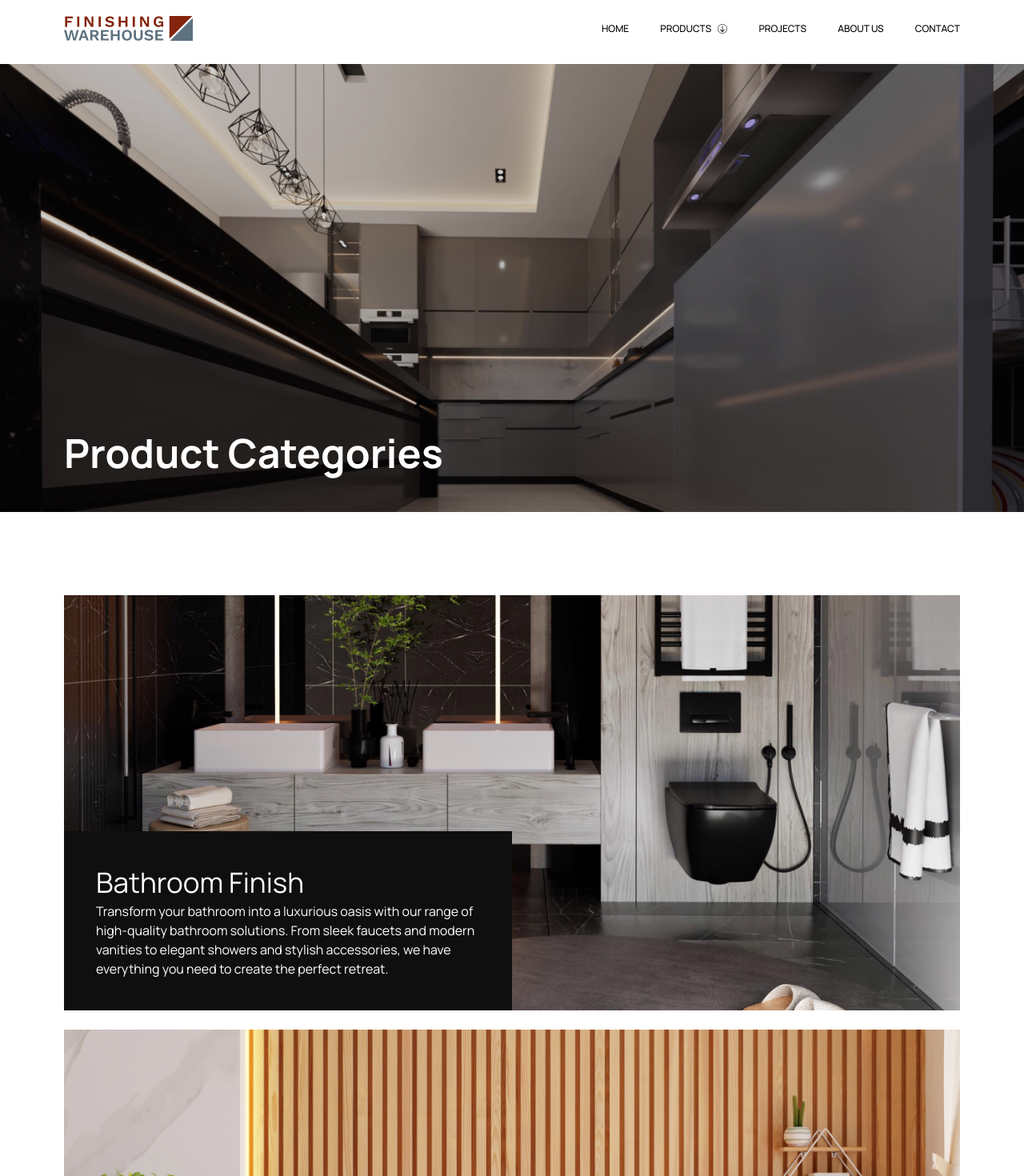
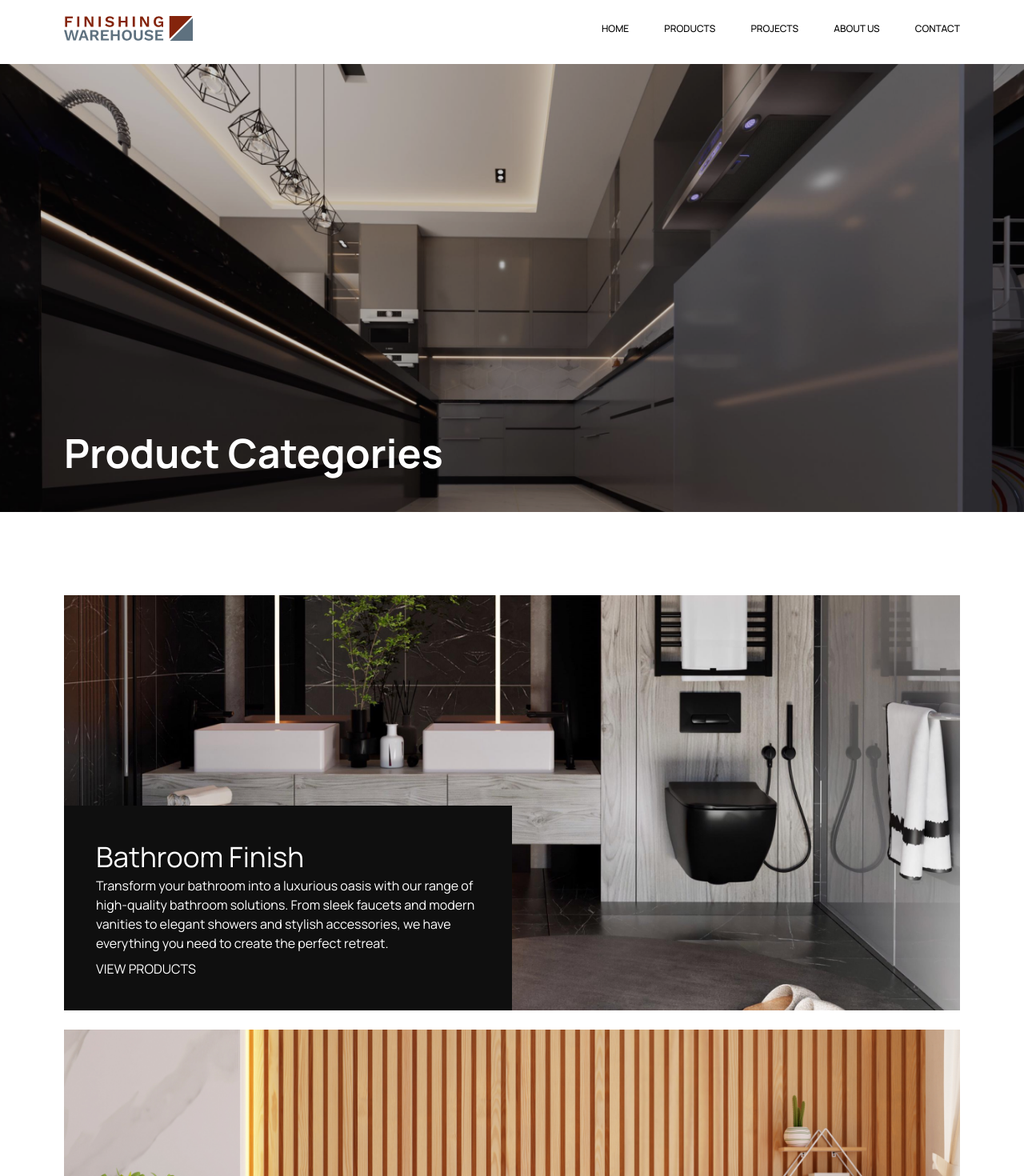
Before and after one commit to Ensio-Creative/finishing-warehouse, a Nuxt app: page /products in a window 1280 px wide. Shown: the top 1470 px of the page at 80% size. Built offline with nearby package versions, Linux system fonts and the light colour scheme.

Commit message:
corrections

```diff
--- a/components/HeaderNav.vue
+++ b/components/HeaderNav.vue
@@ -25,12 +25,12 @@ const setToggle = () => {
       <NuxtLink to="/">
         <p @click="dropdown = false">Home</p>
       </NuxtLink>
-      <p @click="dropdown = !dropdown" class="flex cursor-pointer">
-        <!-- <NuxtLink to="/products"> -->
-        Products
-        <!-- </NuxtLink> -->
-        <img v-if="dropdown" class="my-auto ml-2" src="/images/icons/more.svg" alt="">
-        <img v-else class="my-auto rotate-180 ml-2" src="/images/icons/more.svg" alt="">
+      <p class="flex cursor-pointer">
+        <NuxtLink to="/products">
+          Products
+        </NuxtLink>
+        <!-- <img v-if="dropdown" class="my-auto ml-2" src="/images/icons/more.svg" alt="">
+        <img v-else class="my-auto rotate-180 ml-2" src="/images/icons/more.svg" alt=""> -->
       </p>
       <NuxtLink to="/projects">
         <p @click="dropdown = false">Projects</p>
--- a/pages/contact.vue
+++ b/pages/contact.vue
@@ -27,10 +27,10 @@
       </div> -->
       <div class="lg:flex justify-between lg:py-16 py-10 lg:mb-10 ">
         <div class="bg-[#84240C] pt-10 p-6 text-white rounded-xl lg:w-[28%]">
-          <div class="mb-8">
+          <!-- <div class="mb-8">
             <p class="font-medium text-lg mb-2">Office Address</p>
             <p class="font-thin">Suite D28, Efab Mall, Garki, Area 11, FCT, Abuja</p>
-          </div>
+          </div> -->
           <div class="mb-8">
             <p class="font-medium text-lg mb-2">Abuja Showroom Address</p>
             <p class="font-thin">Our showroom is located on the Second Floor, Machina Plaza, Mambolo Street, Abuja</p>
--- a/pages/index.vue
+++ b/pages/index.vue
@@ -93,22 +93,22 @@ export default defineComponent({
           </NuxtLink>
         </div>
         <div class="lg:w-[33%] lg:mb-0 mb-4  relative">
-          <NuxtLink to="/products/2">
+          <!-- <NuxtLink to="/products/2"> -->
           <img class="w-full" src="/images/categories/002.png" alt="">
           <div class="bg-[#0F0F0F] flex justify-between p-5">
             <p class=" lg:text-[25px] text-2xl  text-white ">Wall Finish</p>
-              <img src="/images/icons/arrow-1.svg" alt="">
+            <!-- <img src="/images/icons/arrow-1.svg" alt=""> -->
           </div>
-          </NuxtLink>
+          <!-- </NuxtLink> -->
         </div>
         <div class="lg:w-[33%] lg:mb-0 mb-4  relative">
-          <NuxtLink to="/products/3">
+          <!-- <NuxtLink to="/products/3"> -->
           <img class="w-full" src="/images/categories/003.png" alt="">
           <div class="bg-[#0F0F0F] flex justify-between p-5">
             <p class=" lg:text-[25px] text-2xl text-white ">Kitchen Finish</p>
-              <img src="/images/icons/arrow-1.svg" alt="">
+            <!-- <img src="/images/icons/arrow-1.svg" alt=""> -->
           </div>
-          </NuxtLink>
+          <!-- </NuxtLink> -->
         </div>
       </div>
       <div class="text-center my-3">
@@ -160,7 +160,8 @@ export default defineComponent({
             </div>
           </div>
           <div class="lg:hidden block">
-            <Carousel snap-align="start" pause-autoplay-on-hover="true" items-to-show="2" transition="300" :items-to-scroll="2" wrap-around="true" autoplay="1">
+            <Carousel snap-align="start" pause-autoplay-on-hover="true" items-to-show="2" transition="300"
+              :items-to-scroll="2" wrap-around="true" autoplay="1">
               <slide v-for="index in 7" :key="slide">
                 <div>
                   <img class="" :src="'/images/brands/00' + index + '.png'" alt="">
--- a/pages/products/index.vue
+++ b/pages/products/index.vue
@@ -44,13 +44,14 @@ const slider = ref([
 
 
       <div v-for="slide in 7" :key="slide" class="my-6 relative">
-        <NuxtLink :to="'/products/' + slide">
-          <img class=" lg:h-auto h-52 object-cover" :src="'/images/products/product' + slide + '.png'" alt="">
-          <div class="lg:absolute bottom-0 lg:p-10 p-6 left-0 bg-[#0F0F0F] lg:w-[50%]">
-            <p class=" lg:text-[35px] text-2xl my-2 text-white">{{ slider[slide - 1].title }}</p>
-            <p class="text-white">{{ slider[slide - 1].des }}</p>
-          </div>
-        </NuxtLink>
+        <img class=" lg:h-auto h-52 object-cover" :src="'/images/products/product' + slide + '.png'" alt="">
+        <div class="lg:absolute bottom-0 lg:p-10 p-6 left-0 bg-[#0F0F0F] lg:w-[50%]">
+          <p class=" lg:text-[35px] text-2xl my-2 text-white">{{ slider[slide - 1].title }}</p>
+          <p class="text-white">{{ slider[slide - 1].des }}</p>
+          <NuxtLink v-if="slide === 1" :to="'/products/' + slide">
+            <p class="text-white mt-2">VIEW PRODUCTS</p>
+          </NuxtLink>
+        </div>
       </div>
       <!-- <div class="my-6 relative">
         <img class=" lg:h-auto h-72" src="/images/products/product2.png" alt="">
```
Lines whose indentation alone changed are shown as unchanged.
